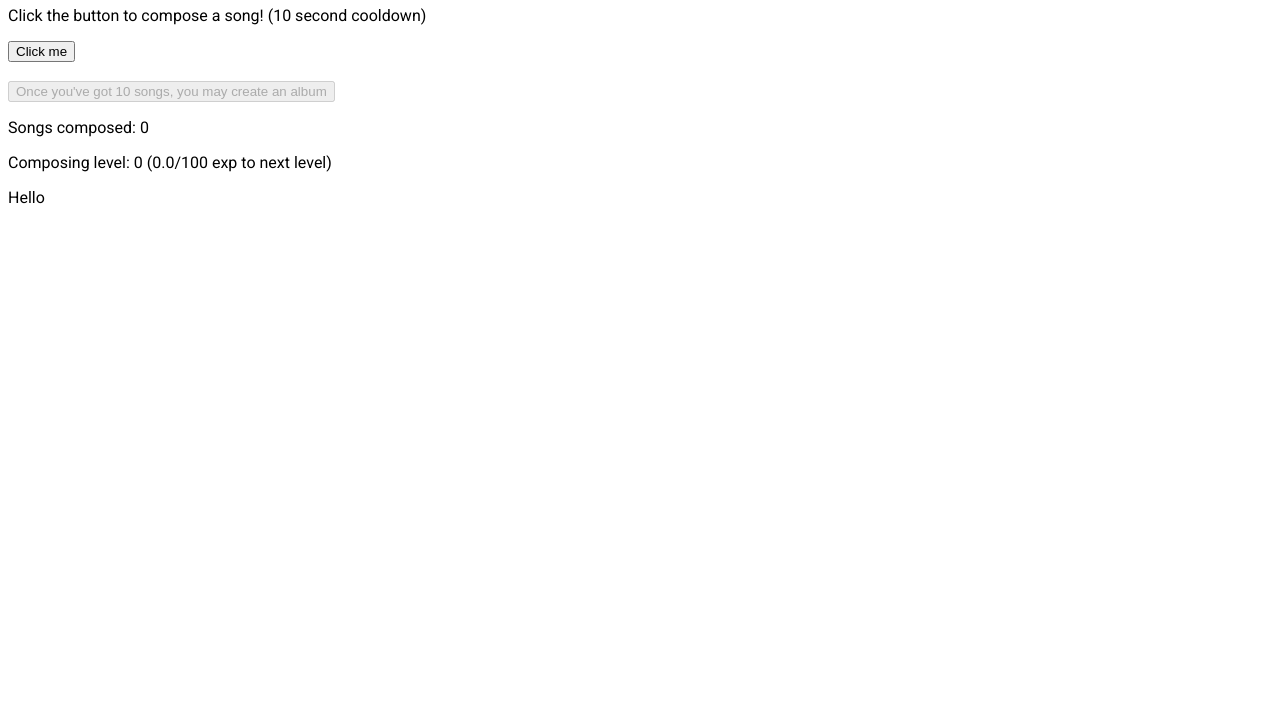
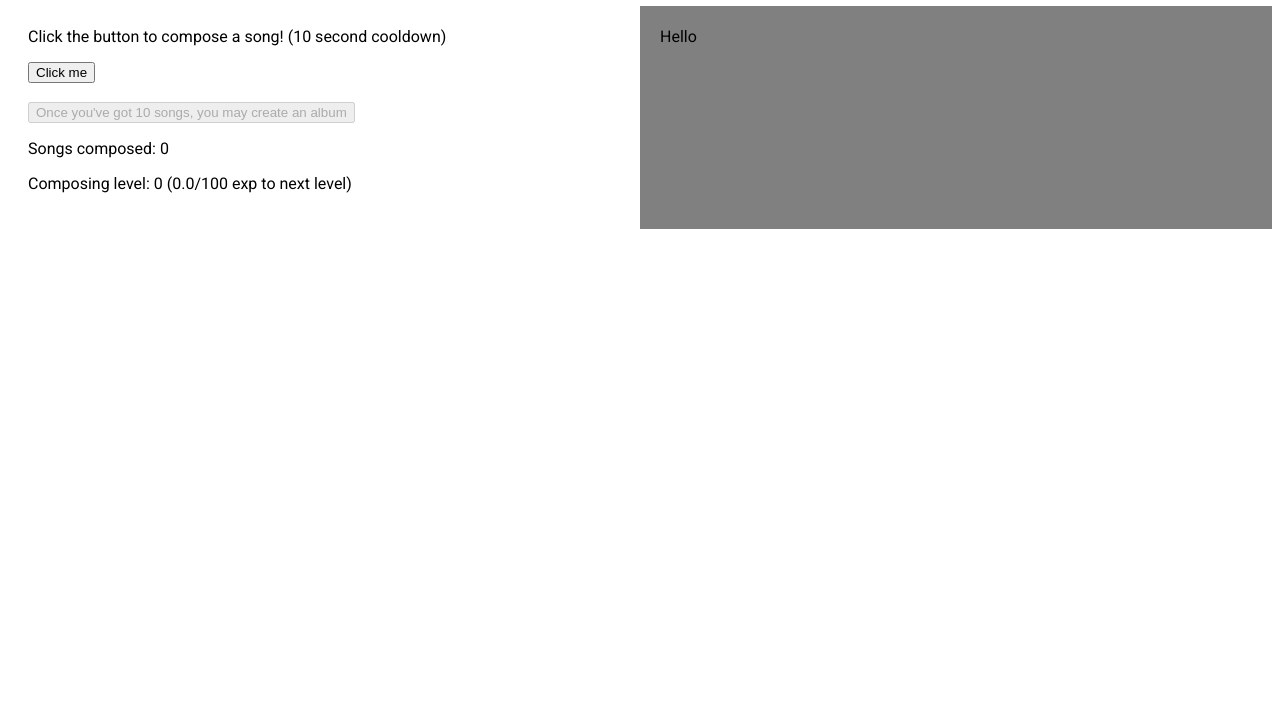
Before and after one commit to sourball/sourball.github.io, a plain HTML site: page index.html in a window 1280 px wide. Shown: the part 75-800 px from the top of the page. Drawn offline with Linux system fonts and the light colour scheme.

Commit message:
Update main.css

```diff
--- a/main.css
+++ b/main.css
@@ -2,11 +2,12 @@ body {
 	font-family: 'Roboto';font-size: 16px;
 }
 
-//test
+#sourband {
+	padding-left: 20px;
+}
 
 table {
 	border-collapse: collapse;
-	width: 25%;
 }
 
 .init {
@@ -17,6 +18,33 @@ table {
 	padding-left: 5px;
 }
 
+.datarows {
+	padding: 5px;
+}
+
 .leftalign {
 	text-align: left;
 }
+
+.container {
+	display: flex;
+	flex-direction: row;
+}
+
+.column{
+	width: 50%;
+	z-index: 1;
+	top: 100;
+	overflow-x: hidden;
+	padding: 20px;
+	padding-top: 5px;
+}
+
+#col1{
+	left: 0;
+}
+
+#col2{
+	right: 0;
+	background-color: gray;
+}
```
